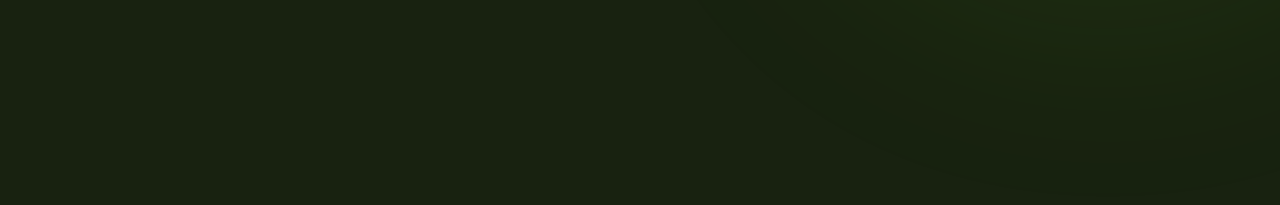
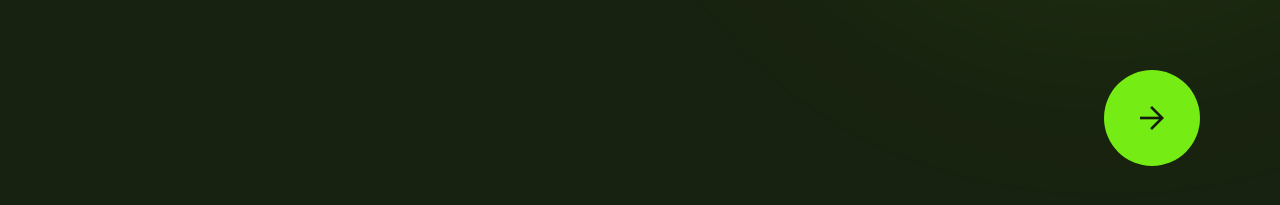
Before and after one commit to kokatmx/my-interactive-portfolio, a Vue app in the folder portfolio-interactive-v2/: page /work in a window 1280 px wide. Shown: the part 2180-2385 px from the top of the page. Built offline with nearby package versions, Linux system fonts and the light colour scheme.

Commit message:
update and fix footer arrow, contact input, home id selected-works

```diff
--- a/portfolio-interactive-v2/index.html
+++ b/portfolio-interactive-v2/index.html
@@ -6,7 +6,7 @@
   <link rel="icon" type="image/svg+xml" href="/vite.svg" />
   <meta name="viewport" content="width=device-width, initial-scale=1.0" />
 
-  <!-- font -->
+  <!-- Fonts -->
   <link href="https://fonts.googleapis.com" rel="preconnect" />
   <link crossorigin="" href="https://fonts.gstatic.com" rel="preconnect" />
   <link href="https://fonts.googleapis.com/css2?family=Space+Grotesk:wght@300;400;500;600;700&amp;display=swap"
@@ -14,7 +14,9 @@
   <link
     href="https://fonts.googleapis.com/css2?family=Material+Symbols+Outlined:wght,FILL@100..700,0..1&amp;display=swap"
     rel="stylesheet" />
-
+  <link
+    href="https://fonts.googleapis.com/css2?family=Material+Symbols+Outlined:wght,FILL@100..700,0..1&amp;display=swap"
+    rel="stylesheet" />
   <title>portfolio-interactive-v2</title>
 </head>
 
--- a/portfolio-interactive-v2/src/components/Contact.vue
+++ b/portfolio-interactive-v2/src/components/Contact.vue
@@ -1,5 +1,5 @@
 <script setup lang="ts">
-import { ref, onMounted } from 'vue';
+import { ref, onMounted, onUnmounted } from 'vue';
 import gsap from 'gsap';
 import ScrollTrigger from 'gsap/ScrollTrigger';
 
@@ -22,12 +22,13 @@ const copyEmail = () => {
 
 const socials = [
     { name: 'LinkedIn', icon: 'business_center', url: '#', color: 'bg-[#0077b5]' },
-    { name: 'GitHub', icon: 'code', url: '#', color: 'bg-[#333]' },
-    // { name: 'Twitter / X', icon: 'chat', url: '#', color: 'bg-[#000]' },
-    // { name: 'Instagram', icon: 'photo_camera', url: '#', color: 'bg-[#E1306C]' }
+    { name: 'GitHub', icon: 'code_blocks', url: '#', color: 'bg-[#333]' }
 ];
 
+let ctx: gsap.Context;
+
 onMounted(() => {
+    ctx = gsap.context(() => {
         const tl = gsap.timeline();
 
         // Header Reveal
@@ -58,9 +59,15 @@ onMounted(() => {
                 opacity: 0,
                 duration: 0.5,
                 stagger: 0.1,
-            ease: "power1.out"
+                ease: "power1.out",
+                clearProps: "all" // Ensure props are cleared after animation to prevent stuck states
             }, "-=0.4");
         }
+    });
+});
+
+onUnmounted(() => {
+    ctx?.revert();
 });
 </script>
 
@@ -105,7 +112,7 @@ onMounted(() => {
                     </div>
 
                     <!-- Social Grid -->
-                    <div class="grid grid-cols-2 gap-4">
+                    <div class="grid grid-cols-[repeat(auto-fit,minmax(250px,1fr))] gap-4">
                         <a v-for="social in socials" :key="social.name" :href="social.url"
                             class="group flex h-40 flex-col justify-between rounded-3xl bg-white border border-matcha-light p-6 transition-all hover:bg-cream hover:border-primary hover:shadow-lg">
                             <div class="flex justify-between items-start">
--- a/portfolio-interactive-v2/src/components/Footer.vue
+++ b/portfolio-interactive-v2/src/components/Footer.vue
@@ -59,10 +59,10 @@ onMounted(() => {
                     </h2>
                 </div>
                 <div>
-                    <a class="cta-button group flex h-24 w-24 items-center justify-center rounded-full bg-primary transition-transform hover:scale-110"
+                    <a class="group flex h-24 w-24 items-center justify-center rounded-full bg-primary transition-transform hover:scale-110"
                         :href="`mailto:${email}`">
                         <span
-                            class="material-symbols-outlined text-4xl text-ink transition-transform group-hover:-rotate-45">arrow_forward</span>
+                            class="material-symbols-outlined arrow-footer text-ink transition-transform group-hover:-rotate-45">arrow_forward</span>
                     </a>
                 </div>
             </div>
@@ -77,7 +77,7 @@ onMounted(() => {
                     <div class="flex flex-col gap-2">
                         <a class="text-lg hover:text-primary transition-colors" href="#">LinkedIn</a>
                         <a class="text-lg hover:text-primary transition-colors" href="#">GitHub</a>
-                        <!-- <a class="text-lg hover:text-primary transition-colors" href="#">Twitter / X</a> -->
+                        <!-- <a class="text-lg hover:text-primary transition-colors" :href="#">Twitter / X</a> -->
                     </div>
                 </div>
                 <div class="flex flex-col gap-4">
@@ -107,3 +107,9 @@ onMounted(() => {
         </div>
     </footer>
 </template>
+
+<style scoped>
+.arrow-footer {
+    font-size: 2.25rem;
+}
+</style>
--- a/portfolio-interactive-v2/src/components/Home.vue
+++ b/portfolio-interactive-v2/src/components/Home.vue
@@ -152,10 +152,10 @@ onMounted(() => {
                             experiences powered by next-gen algorithms.
                         </p>
                         <div class="mt-10 flex flex-col items-center gap-4 sm:flex-row lg:justify-start justify-center">
-                            <button
+                            <a href="#selected-works"
                                 class="flex h-12 items-center justify-center rounded-xl bg-primary px-8 text-base font-bold text-ink transition-transform hover:scale-105 active:scale-95">
                                 View Selected Works
-                            </button>
+                            </a>
                         </div>
                     </div>
                 </div>
@@ -292,7 +292,7 @@ onMounted(() => {
         </div>
     </section>
     <!-- Selected Works (Asymmetrical Grid) -->
-    <section ref="workSection" class="py-24 px-6 md:px-12 lg:px-20 bg-white">
+    <section ref="workSection" class="py-24 px-6 md:px-12 lg:px-20 bg-white" id="selected-works">
         <div class="mx-auto max-w-[1400px]">
             <div class="flex items-center justify-between mb-16">
                 <h2 class="font-display text-4xl font-bold leading-tight text-ink md:text-5xl lg:text-6xl">
--- a/portfolio-interactive-v2/src/style.css
+++ b/portfolio-interactive-v2/src/style.css
@@ -50,18 +50,8 @@ html {
 
 }
 
-/* Material Symbols Utility Class */
-.material-symbols-outlined {
-  font-family: 'Material Symbols Outlined';
-  font-weight: normal;
-  font-style: normal;
-  font-size: 24px;
-  /* Preferred icon size */
-  display: inline-block;
-  line-height: 1;
-  text-transform: none;
-  letter-spacing: normal;
-  word-wrap: normal;
-  white-space: nowrap;
-  direction: ltr;
+body {
+  background-color: #FCF8F4;
+  color: #141b0d;
+  font-family: 'Space Grotesk', sans-serif;
 }
```
Lines whose indentation alone changed are shown as unchanged.
